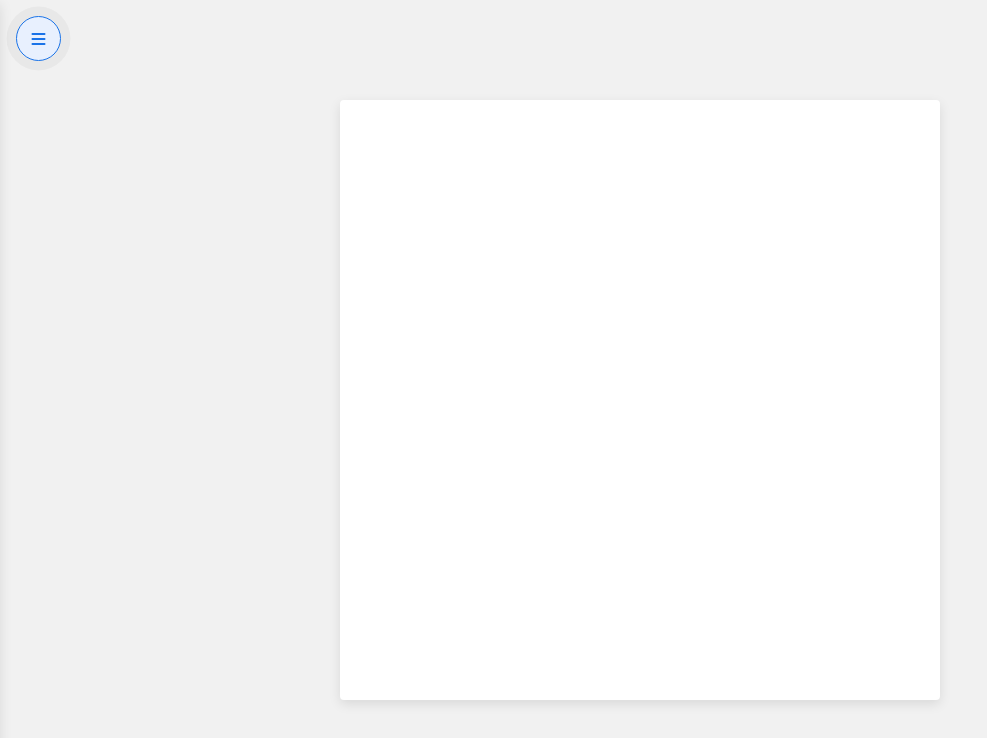
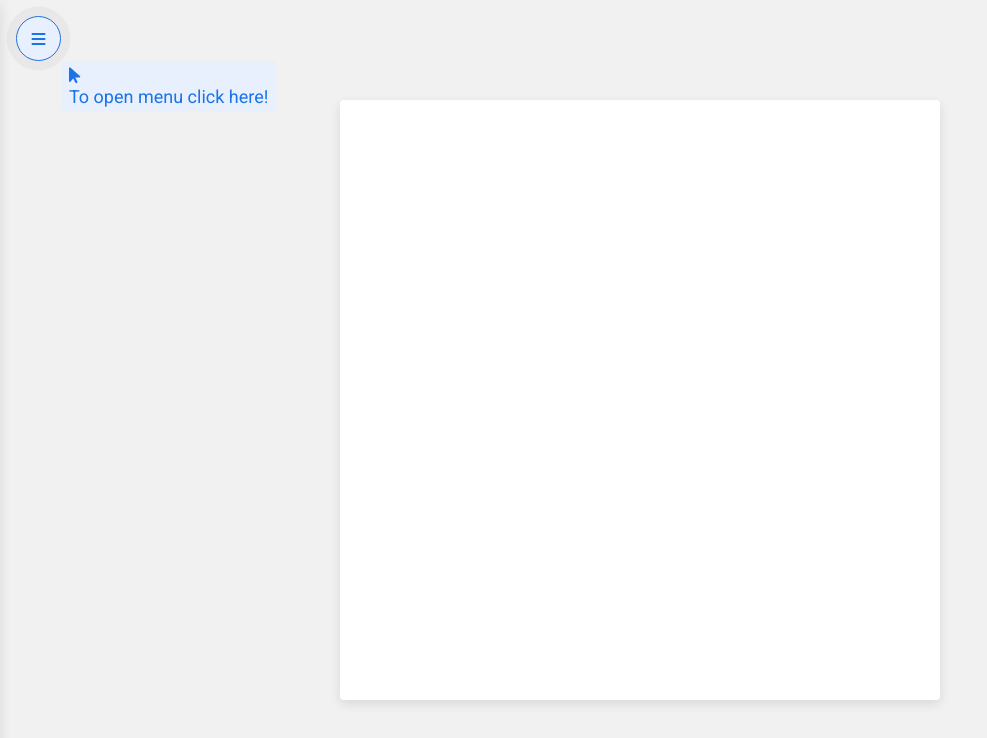
Before and after one commit to deividas-aldonis/odin-etch-a-sketch, a website: page index.html in a window 1280 px wide. Shown: the whole page, without its empty margins (0-987 px from the left). Drawn offline with Linux system fonts and the light colour scheme.

Commit message:
Add toast near the menu icon

```diff
--- a/index.html
+++ b/index.html
@@ -24,6 +24,12 @@
     </head>
     <body>
         <!-- MENU -->
+        <!-- TOAST -->
+        <div class="toast">
+            <i class="fa-solid fa-arrow-pointer"></i>
+            <div>To open menu click here!</div>
+        </div>
+        <!-- END OF TOAST -->
         <!-- MENU BUTTON -->
         <div class="open-menu-btn pulse">
             <i class="fa-solid fa-bars"></i>
@@ -37,8 +43,8 @@
                 <div>-</div>
                 <div class="sketch">Sketch</div>
             </div>
-            <div class="range-value">Size: 6x6</div>
-            <input class="range-input" value="6" type="range" min="1" max="100" />
+            <div class="range-value">Size: 10x10</div>
+            <input class="range-input" value="10" type="range" min="1" max="100" />
             <div class="auto-mode-btn">Auto: <span class="auto-mode-state">off</span></div>
             <div class="eraser-mode-btn">Eraser: <span class="eraser-mode-state">off</span></div>
             <div class="rainbow-mode-btn">Rainbow: <span class="rainbow-mode-state">off</span></div>
--- a/script.js
+++ b/script.js
@@ -1,6 +1,7 @@
 const grid = document.querySelector('.grid');
 const menu = document.querySelector('.menu');
 const popup = document.querySelector('.popup');
+const toast = document.querySelector('.toast');
 
 const rangeValue = document.querySelector('.range-value');
 const rangeInput = document.querySelector('.range-input');
@@ -170,6 +171,8 @@ const UI = {
 
         if (openMenuBtn.classList.contains('pulse')) {
             openMenuBtn.classList.remove('pulse');
+
+            toast.remove();
         }
     },
     closeMenu() {
--- a/style.css
+++ b/style.css
@@ -74,9 +74,24 @@ body {
     border: 1px solid #d1d1d1;
 }
 
-/*//////////////
-MENU
-//////////////*/
+/* toast */
+.toast {
+    position: absolute;
+    top: 61px;
+    left: 61px;
+
+    width: fit-content;
+    padding: 4px 8px;
+
+    color: rgb(26 115 232);
+    background-color: rgb(232 240 254);
+
+    font-size: 18px;
+
+    border-radius: 2px;
+    user-select: none;
+}
+
 /* menu button */
 .open-menu-btn {
     position: absolute;
@@ -110,7 +125,7 @@ MENU
 
     padding: 24px;
 
-    font-size: 24px;
+    font-size: 22px;
     text-align: center;
 
     color: var(--menu-color);
```
